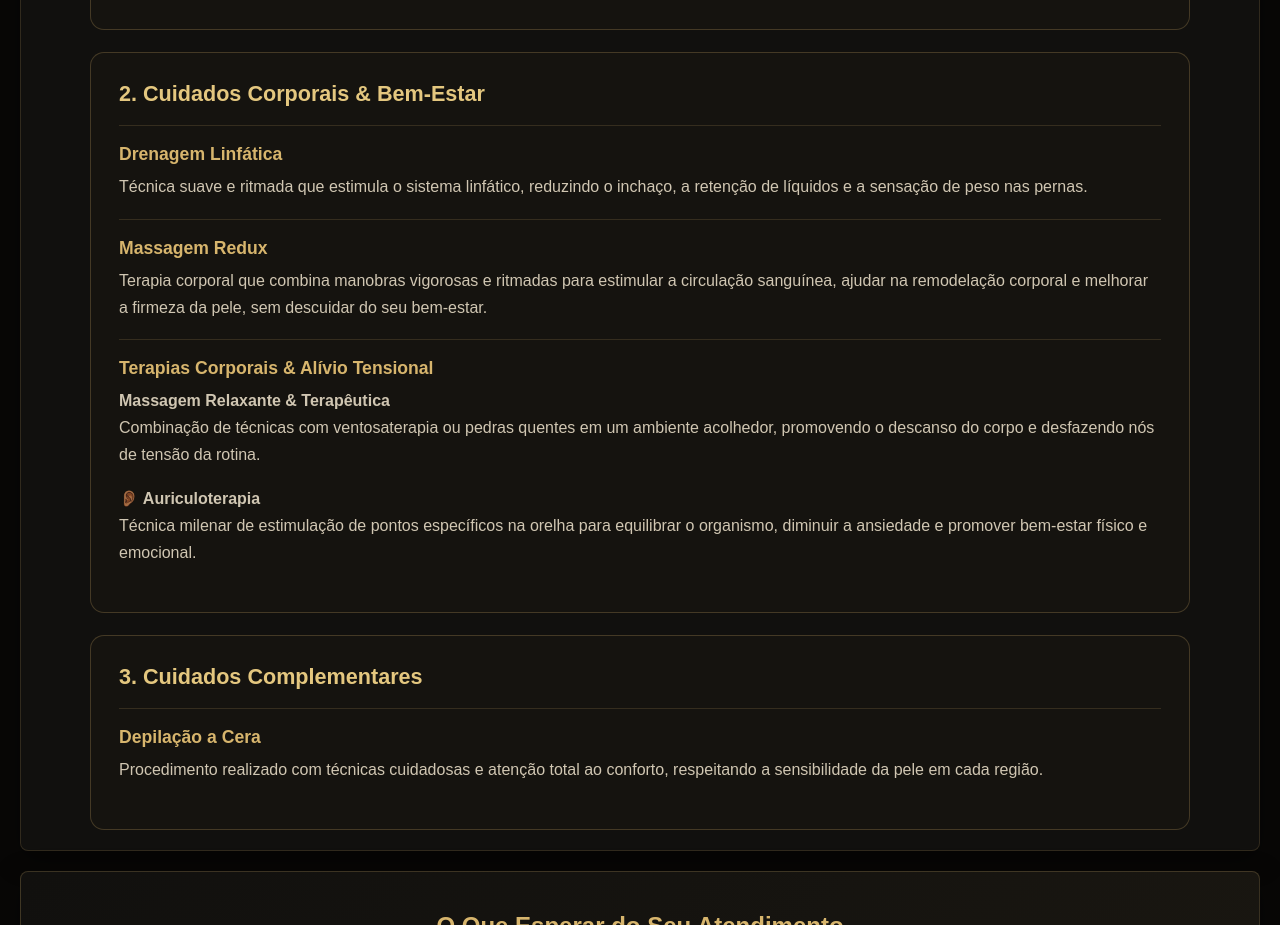
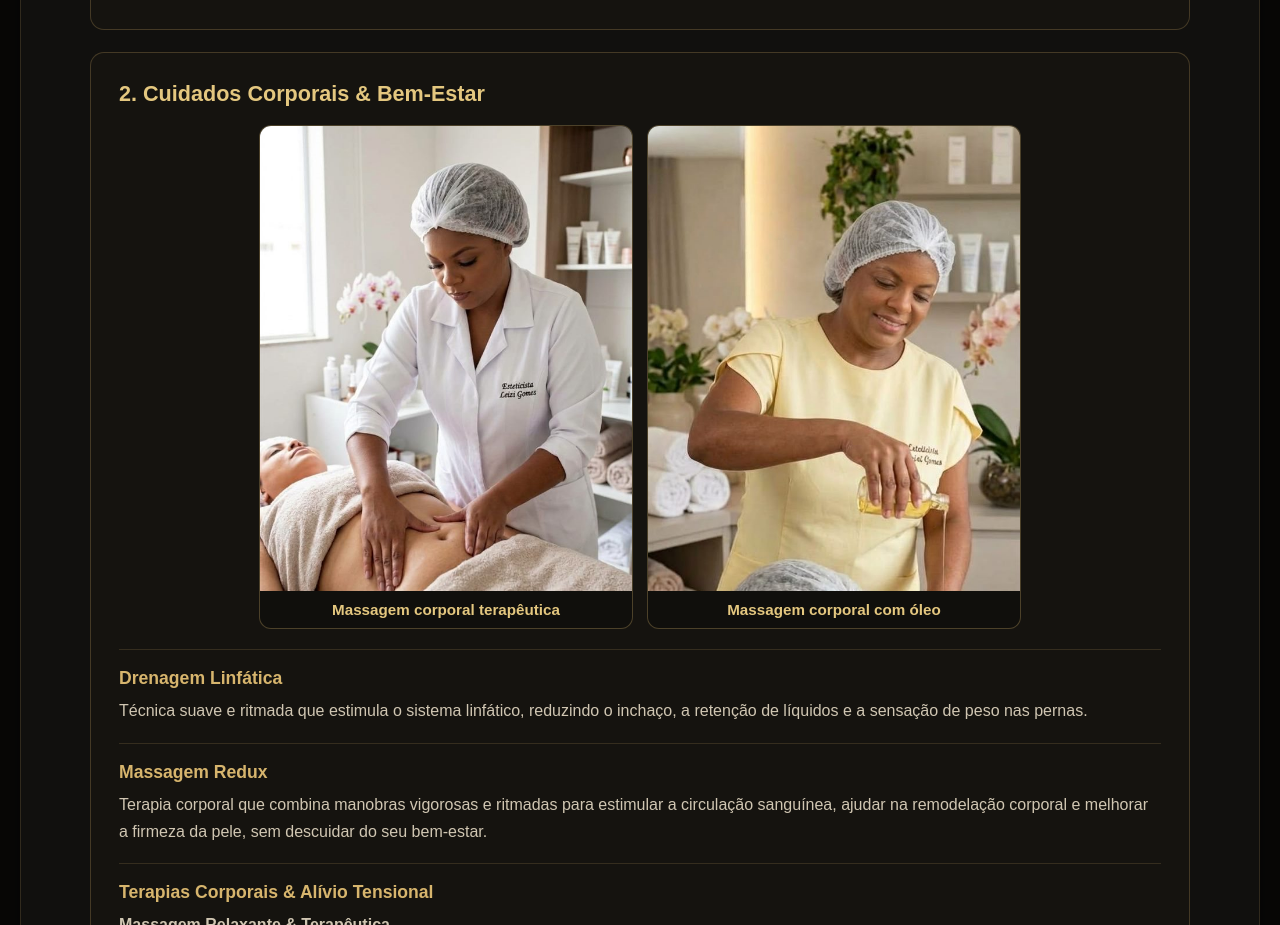
Before and after one commit to leizianegcampos-sudo/leizigomes, a plain HTML site: page index.html in a window 1280 px wide. Shown: the part 3720-4645 px from the top of the page. Drawn offline with Linux system fonts and the light colour scheme.

Commit message:
Add body care photos to service category
Co-authored-by: Copilot <223556219+Copilot@users.noreply.github.com>

```diff
--- a/index.html
+++ b/index.html
@@ -4,7 +4,7 @@
     <meta charset="UTF-8">
     <meta name="viewport" content="width=device-width, initial-scale=1.0">
     <title>Leizi Gomes | Estética Integrativa</title>
-    <link rel="stylesheet" href="styles.css?v=facial-service-photo">
+    <link rel="stylesheet" href="styles.css?v=body-care-service-photos">
 
 </head>
 <body>
@@ -170,6 +170,16 @@
 
             <div class="servico-grupo">
                 <h3>2. Cuidados Corporais &amp; Bem-Estar</h3>
+                <div class="servico-grupo-fotos">
+                    <figure class="servico-grupo-foto">
+                        <img src="servico-massagem-corporal-maos.jpg" alt="Leizi realizando uma massagem corporal terapêutica">
+                        <figcaption>Massagem corporal terapêutica</figcaption>
+                    </figure>
+                    <figure class="servico-grupo-foto">
+                        <img src="servico-massagem-com-oleo.jpg" alt="Leizi aplicando óleo durante uma massagem corporal">
+                        <figcaption>Massagem corporal com óleo</figcaption>
+                    </figure>
+                </div>
                 <article class="servico">
                     <h4>Drenagem Linfática</h4>
                     <p>Técnica suave e ritmada que estimula o sistema linfático, reduzindo o inchaço, a retenção de líquidos e a sensação de peso nas pernas.</p>
--- a/styles.css
+++ b/styles.css
@@ -1008,6 +1008,20 @@ footer {
     background: #100f0c;
 }
 
+.servico-grupo-fotos {
+    display: grid;
+    grid-template-columns: repeat(2, minmax(0, 1fr));
+    justify-items: center;
+    gap: 16px;
+    max-width: 760px;
+    margin: 0 auto 20px;
+}
+
+.servico-grupo-fotos .servico-grupo-foto {
+    width: 100%;
+    margin: 0;
+}
+
 .servico-grupo-foto img {
     display: block;
     width: 100%;
```
Also changed, not shown: servico-massagem-com-oleo.jpg (added), servico-massagem-corporal-maos.jpg (added), 1 other file.
